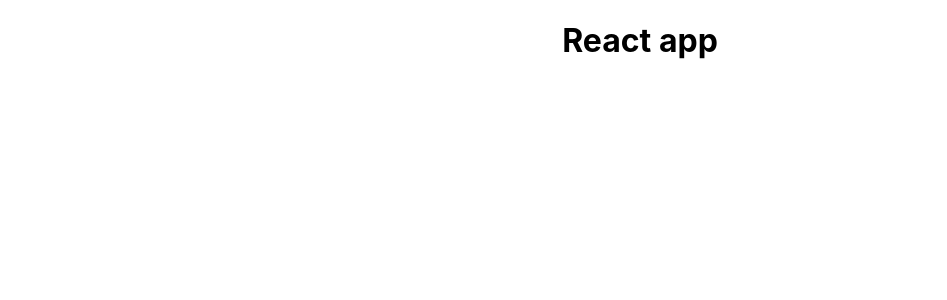
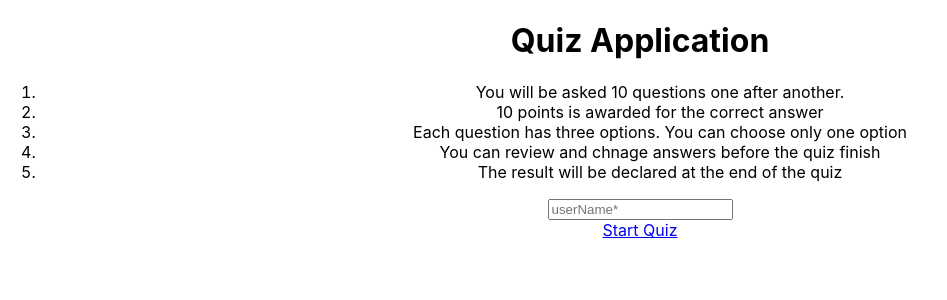
Before and after one commit to athuljain/Quiz-App, a React (Create React App) app: page / in a window 1280 px wide. Shown: the top 300 px of the page, without its empty margins (0-947 px from the left). Built offline with nearby package versions, Linux system fonts and the light colour scheme.

Commit message:
home page commit

```diff
--- a/src/App.js
+++ b/src/App.js
@@ -1,10 +1,19 @@
-
+import { BrowserRouter as Router, Route, Routes, } from 'react-router-dom';
 import './App.css';
+import Main from './component/Main';
+import Quiz from "./component/Quiz";
+import Result from './component/Result';
 
 function App() {
   return (
     <div className="App">
-     <h1>React app</h1>
+     <Router>
+      <Routes>
+        <Route path='/' element={ <Main />} />
+        <Route path='/quiz' element={ <Quiz />} />
+        <Route path='/result' element={<Result />} />
+      </Routes>
+     </Router>
     </div>
   );
 }
--- a/src/component/Main.jsx
+++ b/src/component/Main.jsx
@@ -0,0 +1,26 @@
+import { useRef } from "react"
+import { Link } from "react-router-dom"
+
+export default function Main(){
+    const inputRef=useRef(null)
+    return(
+        <div className="container">
+            <h1 className="title text-light" >Quiz Application</h1>
+            <ol>
+                <li>You will be asked 10 questions one after another.</li>
+                <li>10 points is awarded for the correct answer</li>
+                <li>Each question has three options. You can choose only one option</li>
+                <li>You can review and chnage answers before the quiz finish</li>
+                <li>The result will be declared at the end of the quiz</li>
+            </ol>
+            <form id="form">
+                <input ref={inputRef} type="text" placeholder="userName*" />
+
+            </form>
+            <div className="start">
+        <Link className="btn" to={'/quiz'}> Start Quiz  </Link>
+
+            </div>
+        </div>
+    )
+}
--- /dev/null
+++ b/src/component/Result.jsx
@@ -0,0 +1,5 @@
+export default function Result(){
+    return(
+        <div>Result</div>
+    )
+}
```
